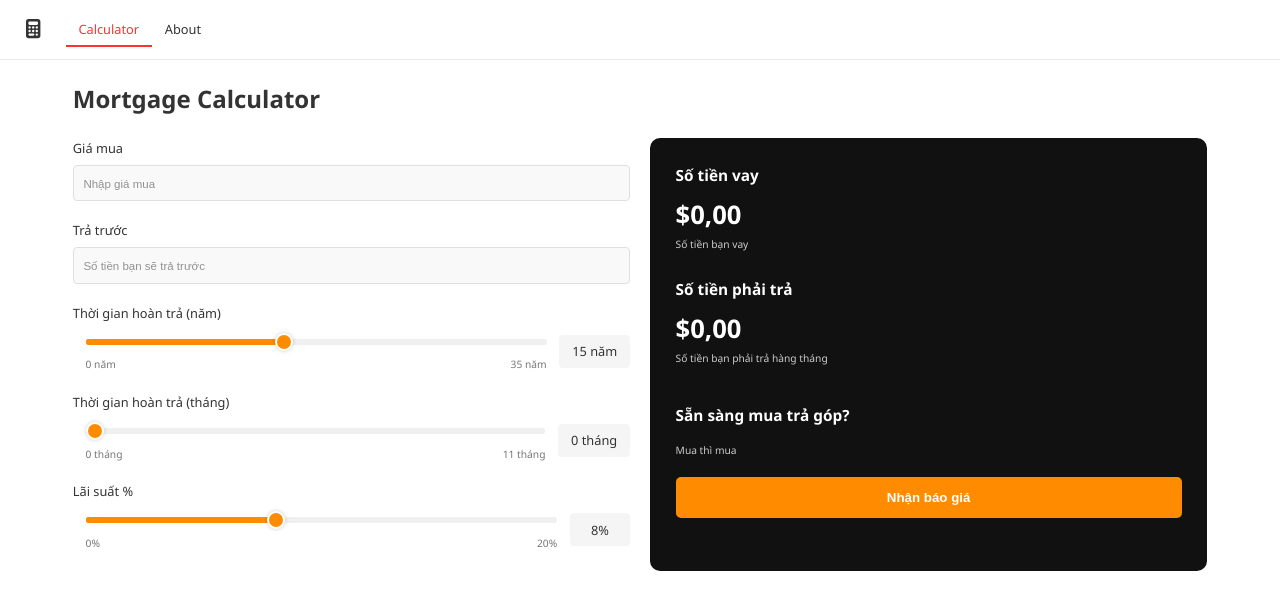
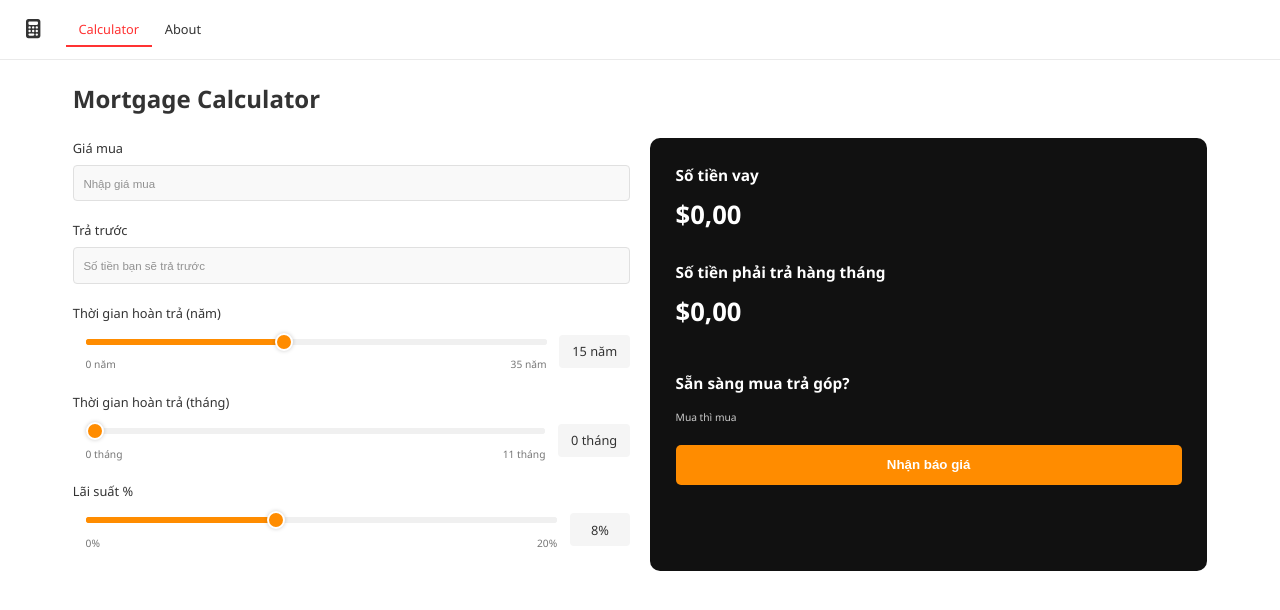
Before and after one commit to LeThanhTruc-2180604179/-CalculatorThanhTruc, a React (Create React App) app: page / in a window 1280 px wide. Shown: the top 610 px of the page. Built offline with nearby package versions, Linux system fonts and the light colour scheme.

Commit message:
Update resultcard

```diff
--- a/src/components/ResultCard/ResultCard.jsx
+++ b/src/components/ResultCard/ResultCard.jsx
@@ -27,13 +27,13 @@ const ResultCard = ({ loanAmount, monthlyPayment, isValid }) => {
           ) : (
             <InvalidAmount>—</InvalidAmount>
           )}
-          <AmountNote>Số tiền bạn vay</AmountNote>
+
         </LoanAmount>
       </CardSection>
 
       <CardSection>
         <MonthlyPayment>
-          <AmountLabel>Số tiền phải trả</AmountLabel>
+          <AmountLabel>Số tiền phải trả hàng tháng</AmountLabel>
           {isValid ? (
             monthlyPayment !== null ? (
               <Amount>${formatCurrency(monthlyPayment, 2)}</Amount>
@@ -43,7 +43,7 @@ const ResultCard = ({ loanAmount, monthlyPayment, isValid }) => {
           ) : (
             <InvalidAmount>—</InvalidAmount>
           )}
-          <AmountNote>Số tiền bạn phải trả hàng tháng</AmountNote>
+
         </MonthlyPayment>
       </CardSection>
 
--- a/src/utils/calculator.js
+++ b/src/utils/calculator.js
@@ -1,4 +1,3 @@
-// calculator.js
 export const calculateLoanAmount = (purchasePrice, downPayment) => {
   return purchasePrice - downPayment;
 };
@@ -21,7 +20,8 @@ export const calculateMonthlyPayment = (loanAmount, interestRate, months) => {
     (monthlyRate * Math.pow(1 + monthlyRate, numberOfPayments)) /
     (Math.pow(1 + monthlyRate, numberOfPayments) - 1);
 
-  return monthlyPayment;
+  // Làm tròn kết quả cuối cùng đến 2 chữ số thập phân
+  return Math.round(monthlyPayment * 100) / 100;
 };
 
 export const formatCurrency = (amount, decimalPlaces = 0) => {
```
